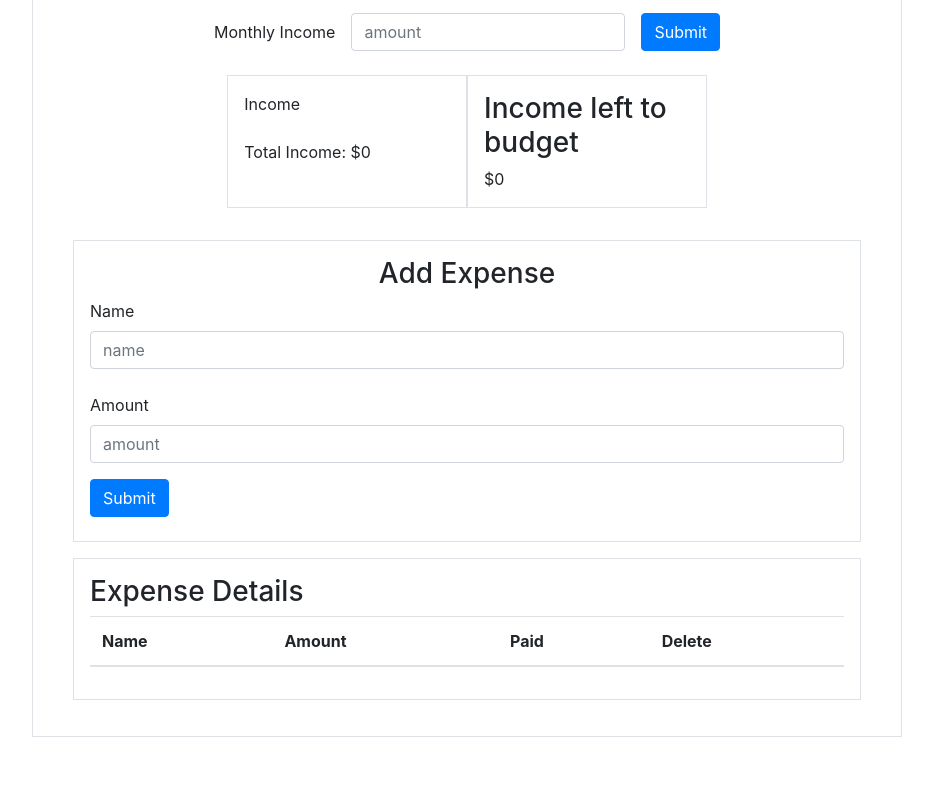
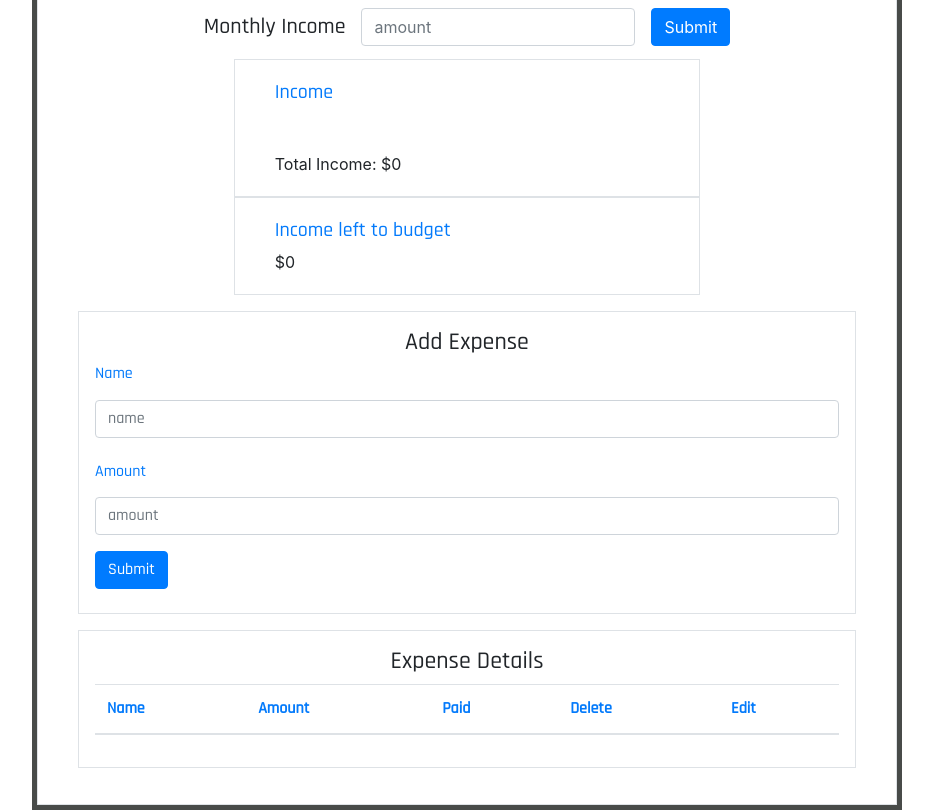
Before and after one commit to salinasfez/budget-app, a website: page public/index.html in a window 1280 px wide. Shown: the part 64-874 px from the top of the page, without its empty margins (173-1106 px from the left). Before the commit the page ends 801 px from the top, so only its background shows below. Drawn offline with nearby package versions, Linux system fonts and the light colour scheme; no server answers.

Commit message:
fixed the layout and trying to figure out how to set new state through props after submitting form

```diff
--- a/public/js/app.js
+++ b/public/js/app.js
@@ -18,7 +18,7 @@ class Income extends React.Component {
       <div className='row justify-content-center' >
       <form class="form-inline " onSubmit={this.props.handleIncomeSubmit}>
         <div class="form-group mb-2">
-          <label htmlFor="amount" class="form-control-plaintext">Monthly Income</label>
+          <label htmlFor="amount" className="form-control-plaintext monthly-income">Monthly Income</label>
         </div>
 
         <div class="form-group mx-sm-3 mb-2">
@@ -26,18 +26,17 @@ class Income extends React.Component {
         </div>
         <button type="submit" class="btn btn-primary mb-2">Submit</button>
       </form>
-      <div className='row' >
-        <div className='col border my-3 p-3'>
-          <table>
+      <div className='row flex-container' >
+        {/* <div className='col border my-3 p-3'> */}
+          <div className="container-app border income">
+          <table className="table table-striped">
             <thead>
-              <tr>
-                Income
-              </tr>
+              <h5>Income</h5>
             </thead>
             <tbody>
                {this.props.income.map((amount, index) => {
-                  return (
-                       <tr>
+                 return (
+                   <tr>
                          <td key={amount._id}>${amount.amount}</td>
                          <button onClick={() => this.props.deleteIncome(amount._id, index)}>Delete</button>
                          <br></br>
@@ -47,13 +46,16 @@ class Income extends React.Component {
 
             </tbody>
           </table>
+
                  <br></br>
-                  Total Income: ${totalIncome}
 
 
+
+                 Total Income: ${totalIncome}
         </div>
-        <div className='col border my-3 p-3'>
-          <h3>Income left to budget</h3>
+        {/* <div className='col border my-3 p-3'> */}
+          <div className="container-app border income-left">
+          <h5>Income left to budget</h5>
           {/* {this.props.income[0].amount} */}
           {/* {this.props.income.map((amount, index) => {
                     return (
@@ -88,13 +90,13 @@ class Expenses extends React.Component {
             add bill section
         ****************/}
 
-        <div className="border my-3 p-3">
+        <div className="border my-3 p-3 add-expense" >
           <form onSubmit={this.props.handleBillSubmit}>
             <div className="form-group">
-              <h3 className='text-center'>Add Expense</h3>
-              <label>Name</label>
+              <h4 className='text-center'>Add Expense</h4>
+              <h6><label>Name</label></h6>
               <input className="form-control" type='text' id="name" placeholder="name" value={this.props.name} onChange={this.props.handleBillChange} /><br />
-              <label>Amount</label>
+              <h6><label>Amount</label></h6>
               <input className="form-control" type='text' id="amount" placeholder="amount" value={this.props.amount} onChange={this.props.handleBillChange} />
             </div>
             <button type="submit" className="btn btn-primary mb-2">Submit</button>
@@ -106,8 +108,8 @@ class Expenses extends React.Component {
             bill Data display section
         ****************/}
 
-        <div className=' border my-3 p-3'>
-          <h3>Expense Details</h3>
+        <div className=' border my-3 p-3 expense-details'>
+          <h4 className="text-center">Expense Details</h4>
           <table className="table table-striped">
             <thead>
               <tr>
@@ -115,6 +117,7 @@ class Expenses extends React.Component {
                 <th scope="col">Amount</th>
                 <th scope="col">Paid</th>
                 <th scope="col">Delete</th>
+                <th scope="col">Edit</th>
               </tr>
             </thead>
             <tbody>
@@ -275,8 +278,8 @@ deleteIncome = (id, index) => {
 
   render() {
     return (
-      <div>
-        <h1 className="text-center">Budget App</h1>
+      <div className="main-container">
+        <h3 className="text-center budget-app">Budget App</h3>
         <div className='container-app border'>
           <Income income={this.state.income} handleIncomeChange={this.handleIncomeChange} handleIncomeSubmit={this.handleIncomeSubmit} deleteIncome={this.deleteIncome} bills={this.state.bills} />
           <div className='row'>
--- a/public/main.css
+++ b/public/main.css
@@ -1,3 +1,6 @@
+@import url('https://fonts.googleapis.com/css2?family=Rajdhani:wght@500&display=swap');
+
+
 .container {
     max-width: 900px;
 }
@@ -5,3 +8,55 @@
 .container-app{
 padding: 20px 40px;
 }
+.flex-container {
+    display: flex;
+    flex-direction: row;
+    justify-content: space-around;
+    /* background-color: red; */
+}
+.income {
+    background-color: white;
+    width: 100%;
+}
+.income-left {
+    width: 100%;
+    text-align: left;
+    background-color: white;
+}
+/* .border {
+    color: rgb(238,130,51);
+} */
+.main-container {
+    /* background-color: #88C136; */
+    /* border: 2px solid #88C136; */
+    border: 5px solid rgb(72, 75, 73);
+}
+.add-expense {
+    background-color: white;
+    font-family: 'Rajdhani', sans-serif;
+
+}
+.expense-details {
+    background-color: white;
+    font-family: 'Rajdhani', sans-serif;
+
+}
+h5, th, h6 {
+    color: #037AFB;
+    font-family: 'Rajdhani', sans-serif;
+
+}
+.monthly-income {
+    font-family: 'Rajdhani', sans-serif;
+    font-size: 22px;
+}
+.budget-app {
+    font-family: 'Rajdhani', sans-serif;
+}
+/* @media screen and (max-width: 812px){
+
+} */
+
+/* @media screen and (max-width: 450px){
+
+} */
```
